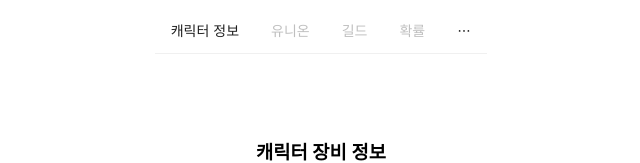
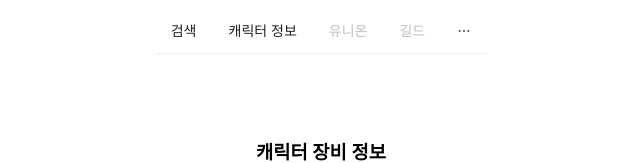
Before and after one commit to tkdgus96/maple-api-playground, a React (Vite) app: page /character/equipment in a window 1280 px wide. Shown: the top 163 px of the page, without its empty margins (319-959 px from the left). Built offline with nearby package versions, Linux system fonts and the light colour scheme.

Commit message:
feat: 검색 화면도 메뉴에 추가

```diff
--- a/src/components/NavigationBar.tsx
+++ b/src/components/NavigationBar.tsx
@@ -5,6 +5,10 @@ const NavigationBar = () => {
   const [searchParams] = useSearchParams();
   const ocid = searchParams.get("ocid");
   const items: MenuProps["items"] = [
+    {
+      label: <NavLink to="">검색</NavLink>,
+      key: "search",
+    },
     {
       label: "캐릭터 정보",
       key: "character",
```
